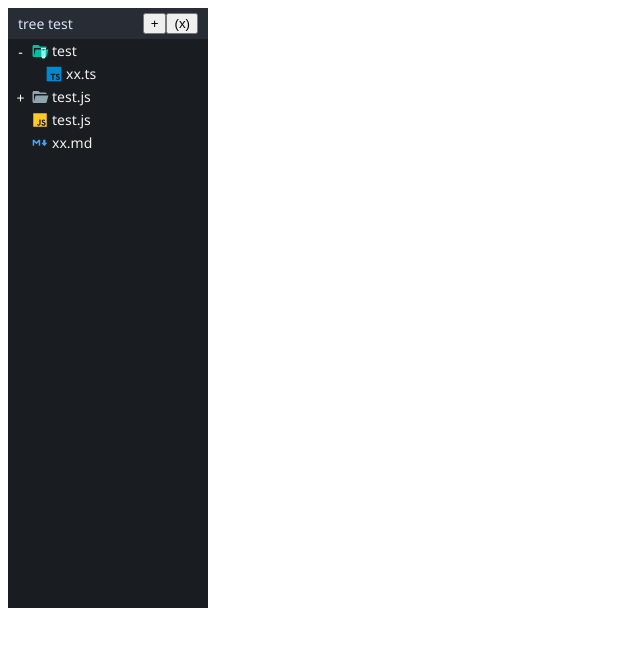
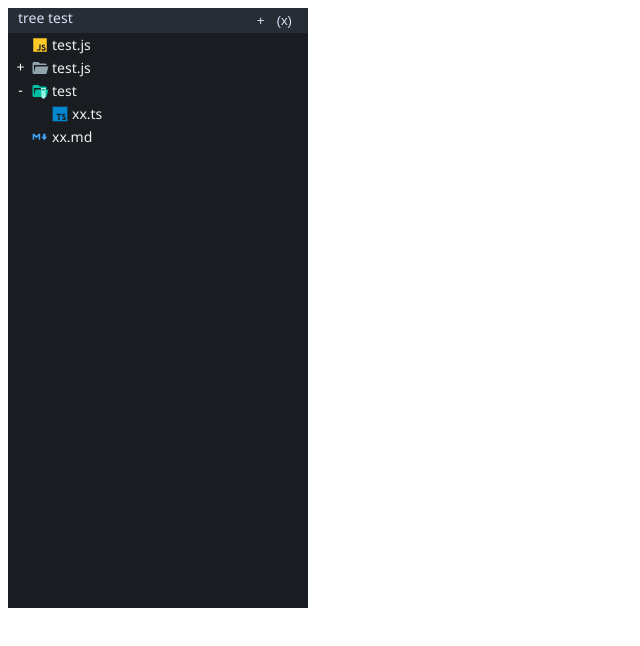
Before and after one commit to 0x-jerry/vue-file-tree, a Vue app: page / in a window 1280 px wide. Shown: the top 646 px of the page, without its empty margins (0-640 px from the left). Built offline with nearby package versions, Linux system fonts and the light colour scheme.

Commit message:
feat: promot new file or folder name

```diff
--- a/src/core/TreeItem.vue
+++ b/src/core/TreeItem.vue
@@ -37,7 +37,7 @@ export default {
     },
     indentStyle () {
       return {
-        paddingLeft: this.model.depth + 'em'
+        paddingLeft: this.model.depth * 20 + 'px'
       }
     }
   },
@@ -71,6 +71,10 @@ export default {
     user-select: none;
   }
 
+  img {
+    -webkit-user-drag: none;
+  }
+
   &.selected {
     background: #2c313a;
   }
@@ -95,7 +99,7 @@ export default {
     &::before {
       content: "+";
       position: absolute;
-      transform: translate(-50%,-50%);
+      transform: translate(-50%, -60%);
       top: 50%;
       left: 50%;
     }
@@ -110,6 +114,10 @@ export default {
   &-title {
     color: #f1f1f1;
     margin-right: 4px;
+    flex: 1;
+    text-overflow: ellipsis;
+    white-space: nowrap;
+    overflow: hidden;
   }
 
   &-describe {
--- a/src/core/TreeView.vue
+++ b/src/core/TreeView.vue
@@ -1,10 +1,10 @@
 <template>
-  <div class="tree-explorer">
+  <div class="tree-explorer" @click="handleExplorerClick">
     <div class="tree-title-bar">
       <div class="tree-explorer-title">{{title}}</div>
       <div class="tree-explorer-actions">
-        <button class="icon" @click="createNewFile">+</button>
-        <button class="icon" @click="createNewFolder">(x)</button>
+        <button class="tree-explorer-icon" @click="createNewFile">+</button>
+        <button class="tree-explorer-icon" @click="createNewFolder">(x)</button>
       </div>
     </div>
     <nested-item :children="rootChildren" class="tree-content" />
@@ -27,8 +27,7 @@ export default {
     NestedItem
   },
   data () {
-    tree.model.splice(0)
-    tree.model.push(...this.tree)
+    tree.replace(this.tree)
 
     return {
       rootChildren: tree.model
@@ -36,16 +35,17 @@ export default {
   },
   methods: {
     createNewFile () {
-      const uid = Math.random()
-        .toString(16)
-        .substr(2)
-      tree.create(new TreeItem({ name: uid + '.js', type: 'file' }))
+      const name = window.prompt('please input name')
+      tree.add(new TreeItem({ name, type: 'file' }))
     },
     createNewFolder () {
-      const uid = Math.random()
-        .toString(16)
-        .substr(2)
-      tree.create(new TreeItem({ name: uid, type: 'folder' }))
+      const name = window.prompt('please input name')
+      tree.add(new TreeItem({ name, type: 'folder' }))
+    },
+    handleExplorerClick (e) {
+      if (e.target === e.currentTarget) {
+        tree.active(null)
+      }
     }
   }
 }
@@ -53,7 +53,7 @@ export default {
 
 <style lang="less">
 .tree-explorer {
-  width: 200px;
+  width: 300px;
   height: 600px;
   background: #191c20;
   color: white;
@@ -62,24 +62,39 @@ export default {
 
   &-title {
     color: #dae1f7;
+    height: 100%;
   }
 
   &-actions {
     flex: 1;
     text-align: right;
+    height: 100%;
+  }
+
+  &-icon {
+    height: 100%;
+    border: none;
+    background: transparent;
+    color: #dae1f7;
+    outline: none;
+
+    &:hover {
+      background: #191c20;
+    }
   }
 }
 
 .tree-title-bar {
-  padding: 5px 10px;
+  padding: 0 10px;
+  height: 25px;
   display: flex;
   align-items: center;
   background: #282c34;
 }
 
 .tree-content {
-  height: 100%;
   overflow-y: auto;
-  overflow: hidden;
+  overflow-x: hidden;
+  max-height: calc(100% - 25px);
 }
 </style>
--- a/src/core/icons.js
+++ b/src/core/icons.js
@@ -3346,12 +3346,22 @@ export function resolveIconName (options = {}) {
   }, options)
 
   let id = ''
+
   if (opt.isFolder) {
-    id = opt.isOpen ? (iconsdata.folderNamesExpanded[opt.name] || iconsdata.folder) : (iconsdata.folderNames[opt.name] || iconsdata.folderExpanded)
+    const folder = iconsdata.folderNamesExpanded[opt.name] || iconsdata.folder
+    const folderExpaned = iconsdata.folderNames[opt.name] || iconsdata.folderExpanded
+    id = opt.isOpen ? folder : folderExpaned
   } else {
-    const ext = opt.name.split('.').pop() || ''
+    const exts = opt.name.split('.').slice(1)
 
-    id = iconsdata.fileNames[opt.name] || iconsdata.fileExtensions[ext] || iconsdata.file
+    id = iconsdata.fileNames[opt.name]
+
+    for (let i = 0; i < exts.length; i++) {
+      const ext = exts.slice(i).join('.')
+      id = id || iconsdata.fileExtensions[ext]
+    }
+
+    id = id || iconsdata.file
   }
 
   return iconsdata.iconDefinitions[id].iconPath
--- a/src/core/model.js
+++ b/src/core/model.js
@@ -81,12 +81,59 @@ export const tree = {
     }
   },
   /**
+   * @type {TreeItem[]}
+   */
+  replace (items) {
+    this.model.splice(0)
+    this.model.push(...items)
+    this.sort()
+  },
+  /**
    *
-   * @param {Partial<import('../index').TreeItemOption>} [options]
+   * @param {TreeItem} item
    */
-  create (options) {
-    const item = new TreeItem(options)
-    this.model.push(item)
+  add (item) {
+    const checkDuplicate = (list, item) => {
+      const has = list.find(m => m.name === item.name && m.type === item.type)
+
+      if (has) {
+        window.alert(`Duplicate ${item.type} [${item.name}]`)
+      }
+
+      return has
+    }
+
+    if (this.currentActive) {
+      if (this.currentActive.isFolder) {
+        if (checkDuplicate(this.currentActive.children, item)) {
+          return
+        }
+
+        this.currentActive.children.push(item)
+        this.currentActive.expand = true
+        item.parent = this.currentActive
+      } else {
+        if (this.currentActive.parent) {
+          if (checkDuplicate(this.currentActive.parent.children, item)) {
+            return
+          }
+
+          this.currentActive.parent.children.push(item)
+          this.currentActive.parent.expand = true
+          item.parent = this.currentActive.parent
+        } else {
+          if (checkDuplicate(this.model, item)) {
+            return
+          }
+          this.model.push(item)
+        }
+      }
+    } else {
+      if (checkDuplicate(this.model, item)) {
+        return
+      }
+      this.model.push(item)
+    }
     this.sort()
   },
   /**
@@ -95,7 +142,7 @@ export const tree = {
    * @param {boolean} dec
    */
   _sort (models, parent, dec) {
-    models.sort((a, b) => (dec ? 1 : -1) * (a.name > b.name ? -1 : 1))
+    models.sort((a, b) => (dec ? 1 : -1) * (a.name + a.type > b.name + b.type ? -1 : 1))
 
     for (const child of models) {
       child.parent = parent
@@ -114,5 +161,29 @@ export const tree = {
    */
   toggleExpand (item) {
     item.expand = !item.expand
+  },
+  /**
+   *
+   * @param {TreeItem} item
+   */
+  remove (item) {
+    if (!item) return
+    const children = (item.parent && item.parent.children) || this.model
+
+    const idx = children.indexOf(item)
+    if (idx >= 0) {
+      return children.splice(idx, 1)
+    }
+
+    return null
   }
 }
+
+window.addEventListener('keydown', (e) => {
+  if (e.key === 'Delete' && tree.currentActive) {
+    if (window.confirm(`Delete file [${tree.currentActive.name}] ?`)) {
+      tree.remove(tree.currentActive)
+      tree.active(null)
+    }
+  }
+})
```
